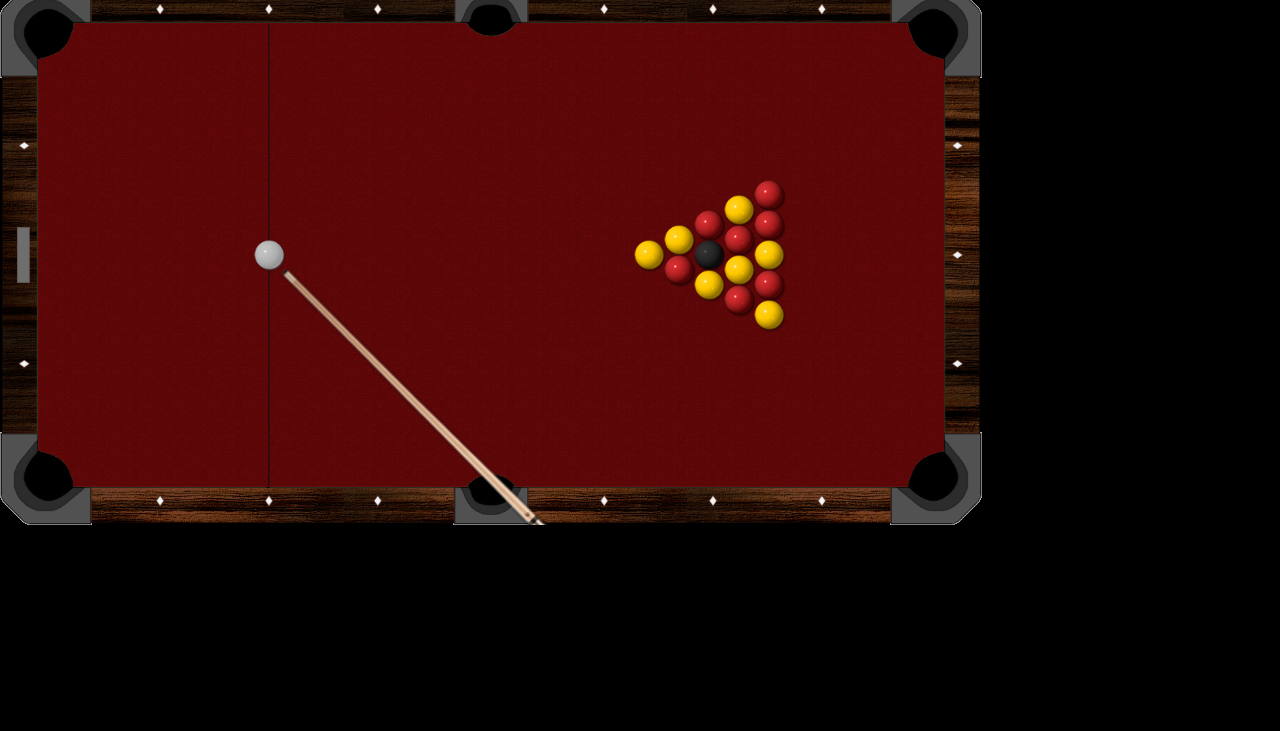
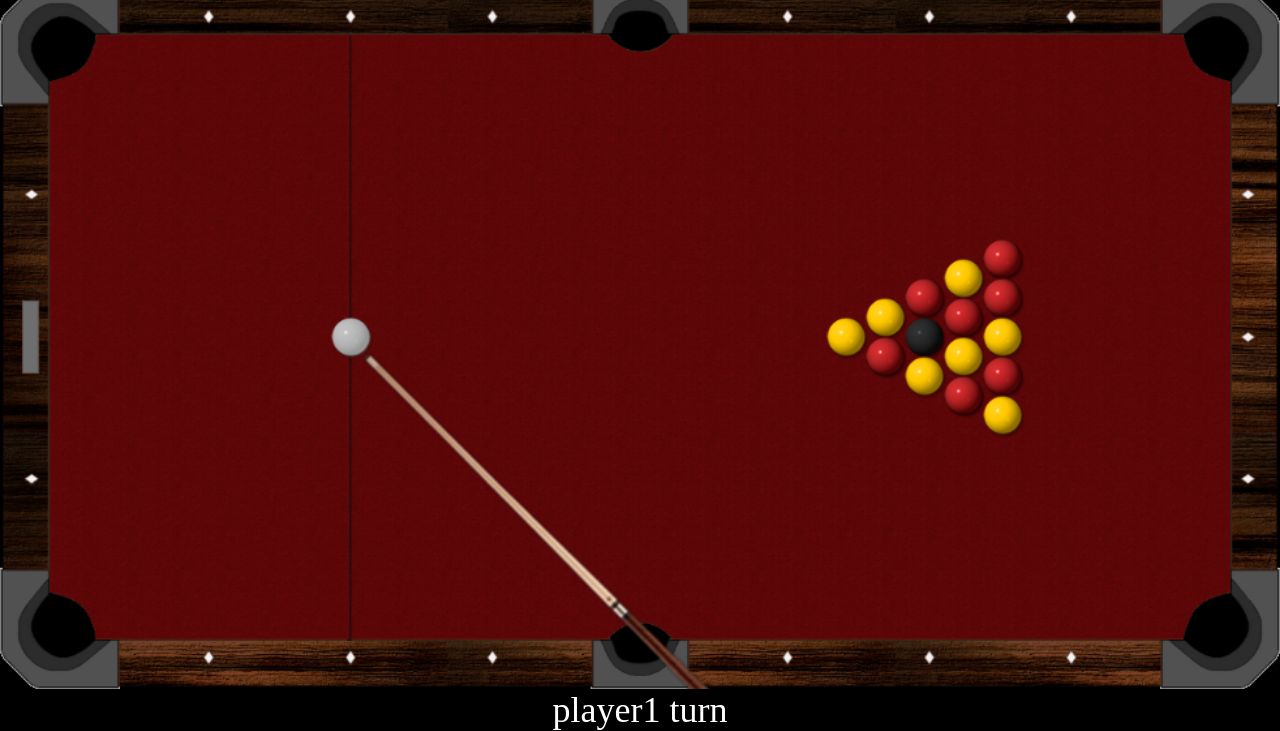
Before and after one commit to tomerasulin/pool-game, a plain HTML site: page index.html in a window 1280 px wide. Shown: the part 224-955 px from the top of the page. Before the commit the page ends 800 px from the top, so only its background shows below. Drawn offline with Linux system fonts and the light colour scheme.

Commit message:
handle white ball and text shown on screen

```diff
--- a/Assets.js
+++ b/Assets.js
@@ -29,7 +29,7 @@ function loadAssets(callback) {
 
   // loading the assets
   assets.background = loadImage('poolBackground.png');
-  assets.stick = loadImage('stick.png');
+  assets.stick = loadImage('stick2.png');
   assets.whiteBall = loadImage('whiteBall.png');
   assets.redBall = loadImage('redBall.png');
   assets.yellowBall = loadImage('yellowBall.png');
--- a/Ball.js
+++ b/Ball.js
@@ -3,7 +3,7 @@ const BALL_DIAMETER = 30;
 const BALL_RADIUS = BALL_DIAMETER / 2;
 
 class Ball {
-  constructor(position, color, index) {
+  constructor(position, color) {
     this.position = position;
     this.velocity = new Vector();
     this.moving = false; //indicator of ball movement
@@ -12,7 +12,6 @@ class Ball {
     this.visible = true;
     this.color = color;
     this.foul = false;
-    this.index = index;
   }
 
   update(delta) {
@@ -55,6 +54,7 @@ class Ball {
     if (object instanceof Ball) {
       this.collideWithBall(object);
     } else {
+      // collide with the table
       this.collideWithTable(object);
     }
   }
@@ -151,7 +151,7 @@ class Ball {
     // distance(check whether a collision occurs)
     const dist = normalVector.length();
 
-    if (dist > BALL_DIAMETER) {
+    if (dist + 1 > BALL_DIAMETER) {
       // no collison
       return;
     }
--- a/Canvas.js
+++ b/Canvas.js
@@ -8,6 +8,7 @@ class Canvas2D {
     this._player2 = document.getElementById('player2');
     this._player1Title = document.getElementById('player1-title');
     this._player2Title = document.getElementById('player2-title');
+    this._gameText = document.getElementById('game-text');
     this.colorDecision = true;
   }
 
@@ -36,12 +37,22 @@ class Canvas2D {
   drawScore(player, score, color) {
     if (this.colorDecision) {
       if (color === COLOR.RED) {
-        this._player1Title.style.color = 'red';
-        this._player2Title.style.color = 'yellow';
+        if (player === 'player1') {
+          this._player1Title.style.color = 'red';
+          this._player2Title.style.color = 'yellow';
+        } else {
+          this._player1Title.style.color = 'yellow';
+          this._player2Title.style.color = 'red';
+        }
         this.colorDecision = false;
       } else if (color === COLOR.YELLOW) {
-        this._player1Title.style.color = 'yellow';
-        this._player2Title.style.color = 'red';
+        if (player === 'player1') {
+          this._player1Title.style.color = 'yellow';
+          this._player2Title.style.color = 'red';
+        } else {
+          this._player1Title.style.color = 'red';
+          this._player2Title.style.color = 'yellow';
+        }
         this.colorDecision = false;
       }
     }
@@ -52,6 +63,15 @@ class Canvas2D {
       this._player2.innerHTML = score;
     }
   }
+
+  drawText(player) {
+    if (player.winner !== undefined) {
+      this._gameText.innerHTML = `${player.player} Winner`;
+      this._gameText.style.color = 'gold';
+    } else {
+      this._gameText.innerHTML = `${player.player} turn`;
+    }
+  }
 }
 
 let Canvas = new Canvas2D();
--- a/GameWorld.js
+++ b/GameWorld.js
@@ -7,27 +7,29 @@ const HOLE_RADIUS = 20;
 class GameWorld {
   constructor() {
     this.balls = [
-      [new Vector(650, 270), COLOR.YELLOW, 1],
-      [new Vector(680, 255), COLOR.YELLOW, 2],
-      [new Vector(680, 285), COLOR.RED, 3],
-      [new Vector(710, 240), COLOR.RED, 4],
-      [new Vector(710, 270), COLOR.BLACK, 5],
-      [new Vector(710, 300), COLOR.YELLOW, 6],
-      [new Vector(740, 225), COLOR.YELLOW, 7],
-      [new Vector(740, 255), COLOR.RED, 8],
-      [new Vector(740, 285), COLOR.YELLOW, 9],
-      [new Vector(740, 315), COLOR.RED, 10],
-      [new Vector(770, 210), COLOR.RED, 11],
-      [new Vector(770, 240), COLOR.RED, 12],
-      [new Vector(770, 270), COLOR.YELLOW, 13],
-      [new Vector(770, 300), COLOR.RED, 14],
-      [new Vector(770, 330), COLOR.YELLOW, 15],
-      [new Vector(270, 270), COLOR.WHITE, 16],
-    ].map((params) => new Ball(params[0], params[1], params[2]));
+      [new Vector(650, 270), COLOR.YELLOW],
+      [new Vector(680, 255), COLOR.YELLOW],
+      [new Vector(680, 285), COLOR.RED],
+      [new Vector(710, 240), COLOR.RED],
+      [new Vector(710, 270), COLOR.BLACK],
+      [new Vector(710, 300), COLOR.YELLOW],
+      [new Vector(740, 225), COLOR.YELLOW],
+      [new Vector(740, 255), COLOR.RED],
+      [new Vector(740, 285), COLOR.YELLOW],
+      [new Vector(740, 315), COLOR.RED],
+      [new Vector(770, 210), COLOR.RED],
+      [new Vector(770, 240), COLOR.RED],
+      [new Vector(770, 270), COLOR.YELLOW],
+      [new Vector(770, 300), COLOR.RED],
+      [new Vector(770, 330), COLOR.YELLOW],
+      [new Vector(270, 270), COLOR.WHITE],
+    ].map((params) => new Ball(params[0], params[1]));
 
     this.whiteBall = this.balls[this.balls.length - 1];
     this.blackBall = this.balls[this.balls.length - 12];
-    this.stick = new Stick(new Vector(270, 270));
+    this.stick = new Stick(
+      new Vector(this.whiteBall.position.x, this.whiteBall.position.y)
+    );
 
     // Table borders
     this.table = {
@@ -54,6 +56,8 @@ class GameWorld {
 
     // black ball handling
     this.blackBallFoul = false;
+
+    this.collided = false;
   }
   update() {
     this.stick.update(this.whiteBall);
@@ -71,17 +75,27 @@ class GameWorld {
       this.blackBallFoul = false;
     }
 
-    if (!this.whiteBall.moving && this.stick.shot) {
+    if (!this.whiteBall.moving && this.stick.shot && !this.ballsMoving()) {
+      if (
+        this.players[this.turn].totalScore ===
+        this.players[this.turn].matchScore
+      ) {
+        this.switchTurn = true;
+      }
       this.stick.reposition(this.whiteBall.position); // reposition the stick to the new position of the white ball
     } else if (this.whiteBall.foul) {
-      this.whiteBall.position = new Vector(270, 270);
-      this.whiteBall.inHole = false;
-      this.whiteBall.foul = false;
+      setTimeout(() => {
+        this.whiteBall.position = new Vector(270, 270);
+        this.whiteBall.inHole = false;
+        this.whiteBall.foul = false;
+      }, 400);
     }
 
     if (this.switchTurn) {
+      console.log(this.players);
       this.turn++;
       this.turn %= 2;
+      this.players[this.turn].totalScore = this.players[this.turn].matchScore;
       this.switchTurn = false;
     }
   }
@@ -100,6 +114,8 @@ class GameWorld {
       this.getScore(),
       this.players[this.turn].color
     );
+
+    Canvas.drawText(this.players[this.turn]);
   }
 
   ballsMoving() {
@@ -162,31 +178,31 @@ class GameWorld {
 
   handleBallIn(ball) {
     let currentPlayer = this.players[this.turn];
-    let secondPlayer = this.players[this.turn + 1];
+    let secondPlayer = this.players[(this.turn + 1) % 2];
 
     if (currentPlayer.color === undefined) {
       if (ball.color === COLOR.RED) {
         currentPlayer.color = COLOR.RED;
         secondPlayer.color = COLOR.YELLOW;
         currentPlayer.matchScore++;
+        this.collided = true;
       } else if (ball.color === COLOR.YELLOW) {
         currentPlayer.color = COLOR.YELLOW;
         secondPlayer.color = COLOR.RED;
         currentPlayer.matchScore++;
+        this.collided = true;
       } else if (ball.color === COLOR.BLACK) {
         // handle if black ball is entered before (FOUL)
         this.blackBallFoul = true;
         this.switchTurn = true;
       } else {
         ball.foul = true;
-        this.switchTurn = true;
         // white ball entered = foul
       }
     } else if (currentPlayer.color === ball.color) {
       currentPlayer.matchScore++;
     } else if (ball.color === COLOR.WHITE) {
       ball.foul = true;
-      this.switchTurn = true;
     } else {
       if (this.balls.length === 2) {
         currentPlayer.winner = true;
--- a/Stick.js
+++ b/Stick.js
@@ -1,5 +1,5 @@
-const STICK_ORIGIN = new Vector(730, 10);
-const STICK_SHOT_ORIGIN = new Vector(710, 10);
+const STICK_ORIGIN = new Vector(560, 9);
+const STICK_SHOT_ORIGIN = new Vector(540, 9);
 const MAX_POWER = 3000;
 
 class Stick {
--- a/index.html
+++ b/index.html
@@ -9,6 +9,7 @@
       body {
         margin: 0;
         background-color: black;
+        cursor: none;
       }
     </style>
     <link rel="stylesheet" href="./styles/header/header.css" />
@@ -22,6 +23,10 @@
     <link rel="stylesheet" href="./styles/score/__result/score__result.css" />
     <link rel="stylesheet" href="./styles/score/__player/score__player.css" />
     <link rel="stylesheet" href="./styles/main/main.css" />
+    <link
+      rel="stylesheet"
+      href="./styles/main/__game-text/main__game-text.css"
+    />
   </head>
   <body>
     <header class="header">
@@ -38,6 +43,7 @@
     </header>
     <main class="main">
       <canvas id="screen" width="982" height="540"></canvas>
+      <span id="game-text" class="main__game-text"></span>
     </main>
     <footer></footer>
 
--- /dev/null
+++ b/styles/main/__game-text/main__game-text.css
@@ -0,0 +1,5 @@
+.main__game-text {
+  color: white;
+  font-size: 36px;
+  text-align: center;
+}
--- a/styles/main/main.css
+++ b/styles/main/main.css
@@ -1,3 +1,6 @@
 .main {
   margin: 0;
+  display: flex;
+  justify-content: center;
+  flex-direction: column;
 }
```
Also changed, not shown: assets/images/stick2.png (added).
